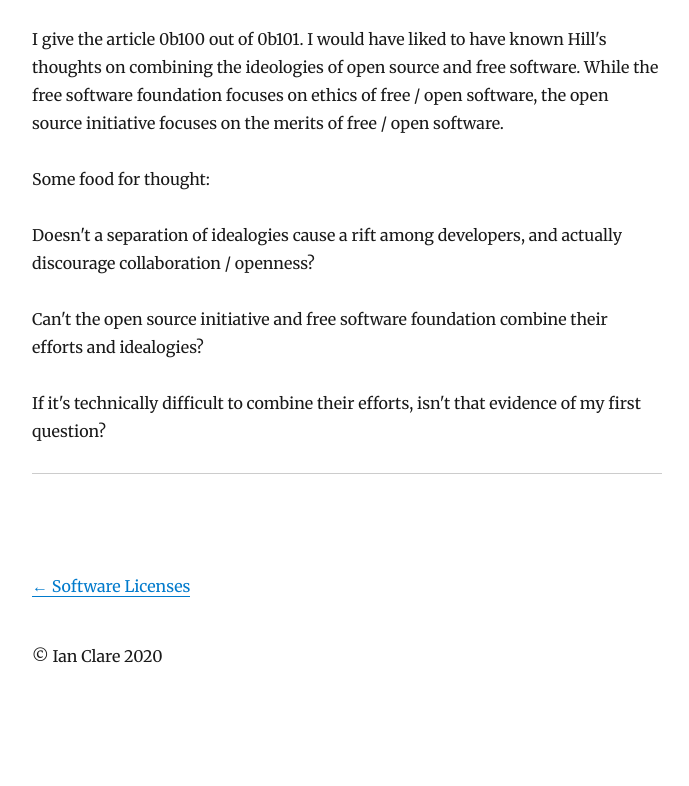
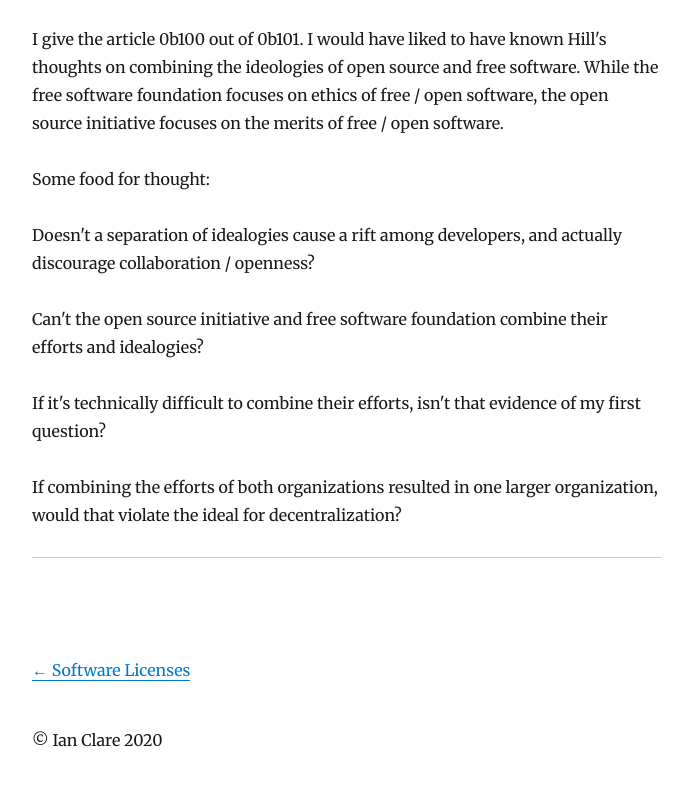
Before and after one commit to iclare/iclare.github.io, a Gatsby site: page /free-versus-open-source-software/ in a window 1280 px wide. Shown: the part 1250-2036 px from the top of the page, without its empty margins (293-982 px from the left). Before the commit the page ends 1962 px from the top, so only its background shows below. Built offline with nearby package versions, Linux system fonts and the light colour scheme; Gatsby itself is replaced by a stand-in of ours; some packages are replaced by stand-ins of ours.

Commit message:
Additions for blog05

```diff
--- a/content/blog/free-versus-open-source-software/index.md
+++ b/content/blog/free-versus-open-source-software/index.md
@@ -57,3 +57,6 @@
 
 If it's technically difficult to combine their efforts, isn't that evidence of
 my first question?
+
+If combining the efforts of both organizations resulted in one larger organization,
+would that violate the ideal for decentralization?
```
